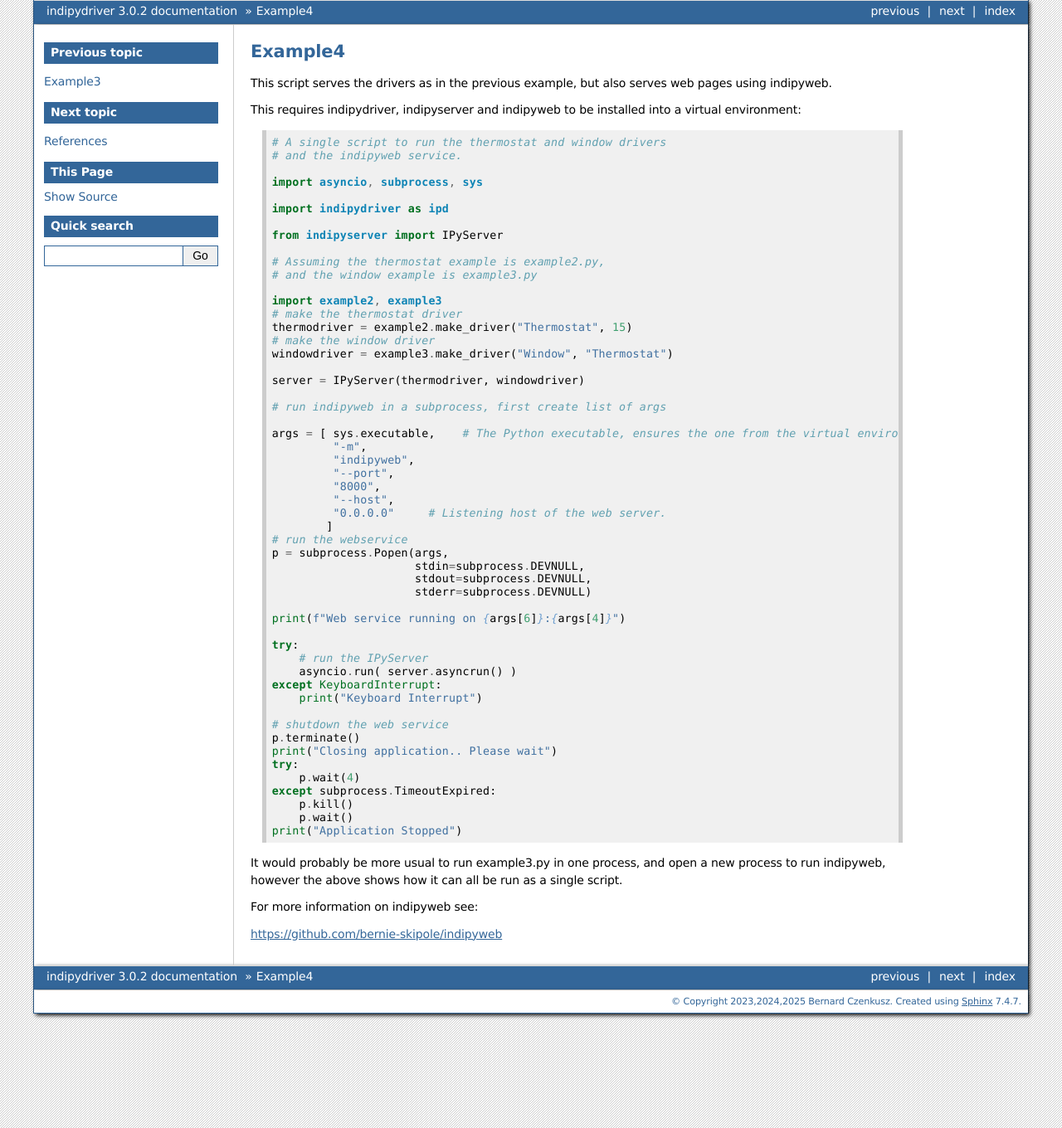
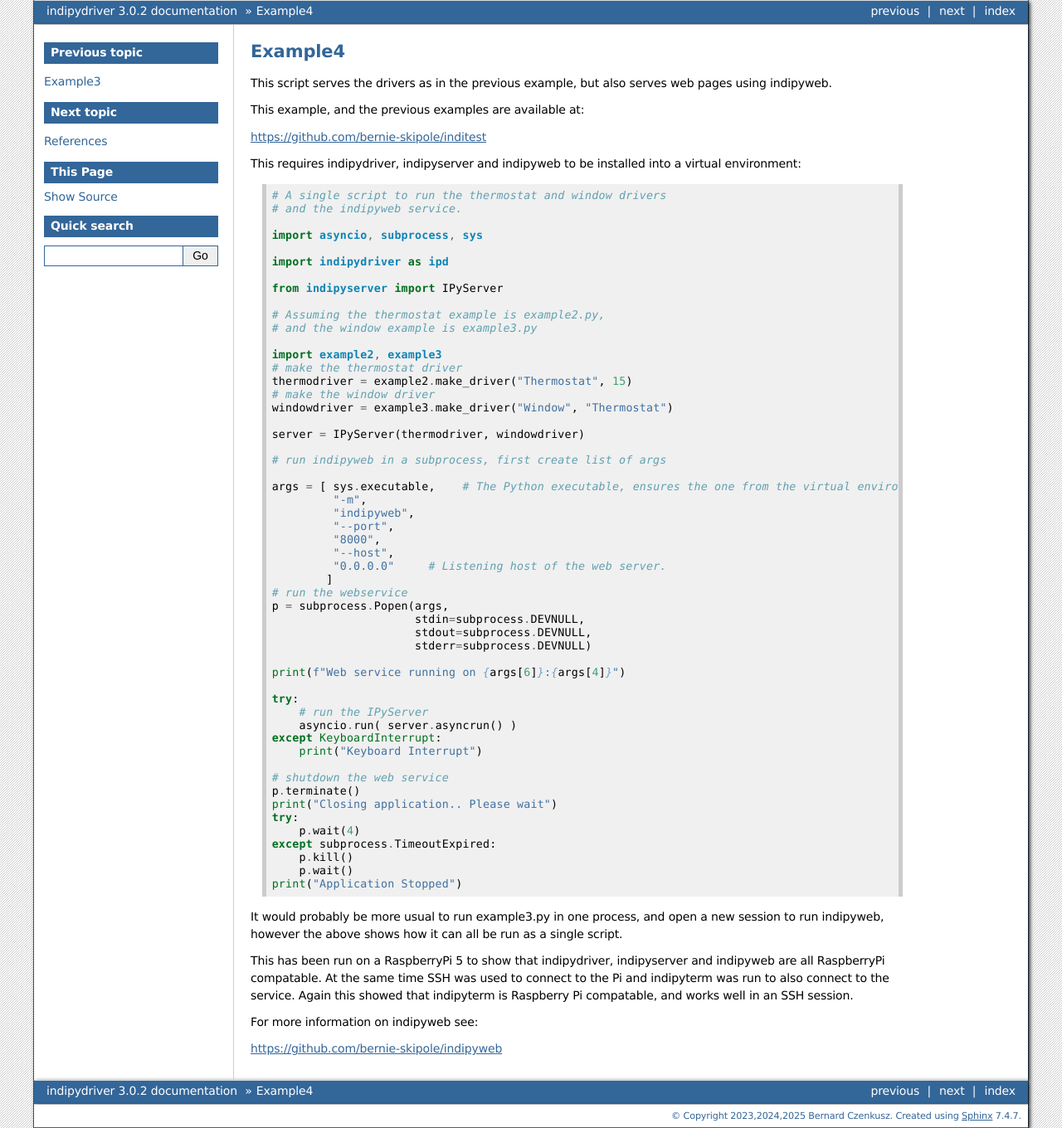
Before and after one commit to bernie-skipole/indipydriver, a Sphinx documentation site: the page built from docs/source/usage/example4.rst, in a window 1280 px wide. Shown: the whole page at 83% size. Built offline with Sphinx 7.4.7, drawn with Linux system fonts in a browser that asks for light colours.

Commit message:
minor doc change

```diff
--- a/docs/source/usage/example4.rst
+++ b/docs/source/usage/example4.rst
@@ -2,6 +2,10 @@ Example4
 ========
 
 This script serves the drivers as in the previous example, but also serves web pages using indipyweb.
+
+This example, and the previous examples are available at:
+
+https://github.com/bernie-skipole/inditest
 
 This requires indipydriver, indipyserver and indipyweb to be installed into a virtual environment::
 
@@ -60,7 +64,9 @@ This requires indipydriver, indipyserver and indipyweb to be installed into a vi
     print("Application Stopped")
 
 
-It would probably be more usual to run example3.py in one process, and open a new process to run indipyweb, however the above shows how it can all be run as a single script.
+It would probably be more usual to run example3.py in one process, and open a new session to run indipyweb, however the above shows how it can all be run as a single script.
+
+This has been run on a RaspberryPi 5 to show that indipydriver, indipyserver and indipyweb are all RaspberryPi compatable. At the same time SSH was used to connect to the Pi and indipyterm was run to also connect to the service. Again this showed that indipyterm is Raspberry Pi compatable, and works well in an SSH session.
 
 For more information on indipyweb see:
 
```
